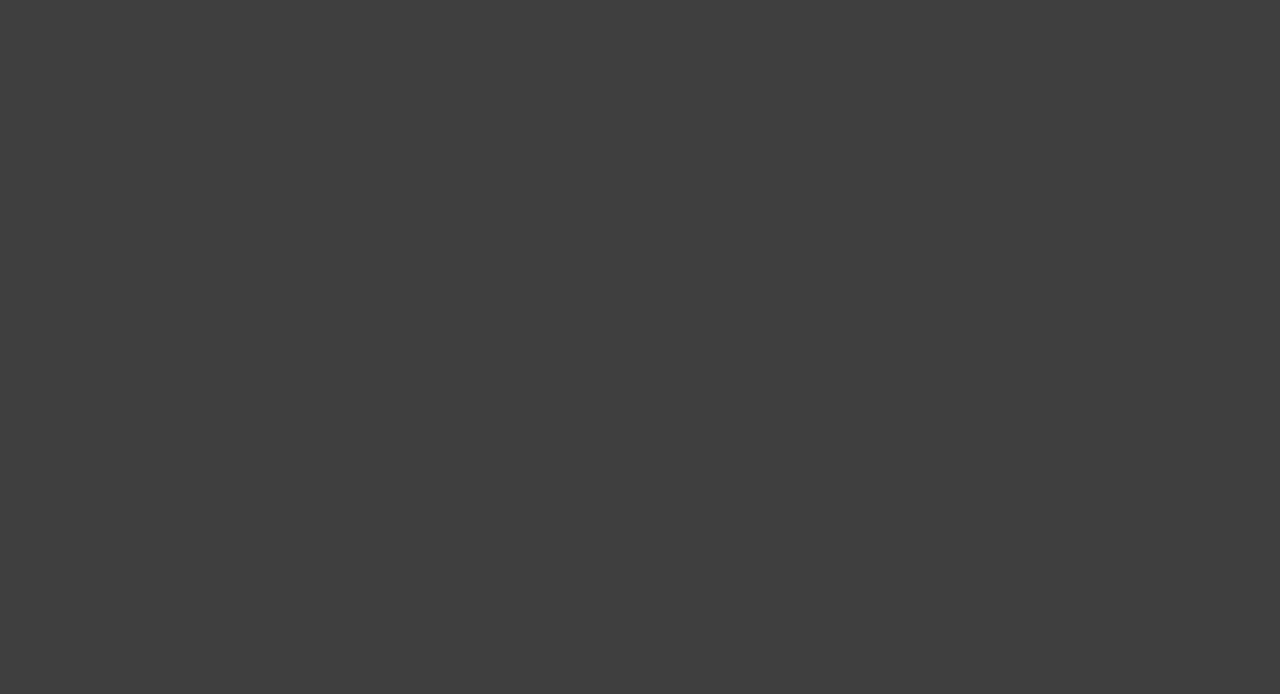
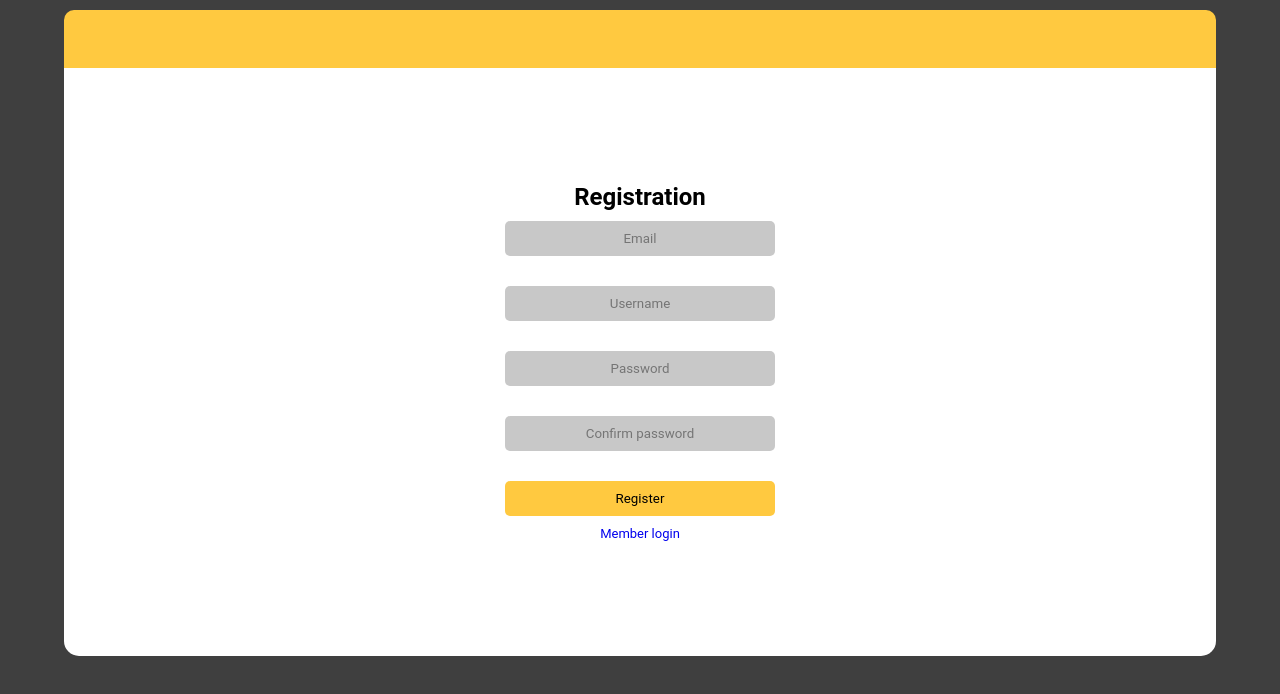
Before and after one commit to dmitrobaz/trainee-app, a React (Create React App) app: page /trainee-app/registration in a window 1280 px wide. Shown: the top 694 px of the page. Built offline with nearby package versions, Linux system fonts and the light colour scheme.

Commit message:
created gh-deploy branch, work only nav and reg page

```diff
--- a/package.json
+++ b/package.json
@@ -2,7 +2,7 @@
   "name": "trainee-app-ts",
   "version": "0.1.0",
   "private": true,
-  "homepage": "https://dmitrobaz.github.io",
+  "homepage": "https://dmitrobaz.github.io/trainee-app",
   "dependencies": {
     "@testing-library/jest-dom": "^5.11.4",
     "@testing-library/react": "^11.1.0",
--- a/src/Route.tsx
+++ b/src/Route.tsx
@@ -27,15 +27,15 @@ const Route: React.FC = () => {
       <ReactRoute path="/cart" component={Cart} />
 
 
-      <ReactRoute path="/" component={Navigation} exact />
-      <ReactRoute path="/login" component={Login} />
-      <ReactRoute path="/registration" component={Registration} />
-      {isAuthenticated ? <Redirect from='/login' to="/products" /> : <Redirect from='/products' to="/login" />}
-      <ReactRoute path="/products" component={Products} exact />
-      <ReactRoute path="/products/people" component={Peolpe} exact />
-      <ReactRoute path="/products/people/card" component={CardPage} />
-      <ReactRoute path="/products/starships" component={StarShip} exact />
-      <ReactRoute path="/products/starships/card" component={CardPage} />
+      <ReactRoute path="/trainee-app/" component={Navigation} exact />
+      <ReactRoute path="/trainee-app/login" component={Login} />
+      <ReactRoute path="/trainee-app/registration" component={Registration} />
+      {isAuthenticated ? <Redirect from='/trainee-app/login' to="/trainee-app/products" /> : <Redirect from='/trainee-app/products' to="/trainee-app/login" />}
+      <ReactRoute path="/trainee-app/products" component={Products} exact />
+      <ReactRoute path="/trainee-app/products/people" component={Peolpe} exact />
+      <ReactRoute path="/trainee-app/products/people/card" component={CardPage} />
+      <ReactRoute path="/trainee-app/products/starships" component={StarShip} exact />
+      <ReactRoute path="/trainee-app/products/starships/card" component={CardPage} />
 
     </Switch>
   );
--- a/src/pages/Login.tsx
+++ b/src/pages/Login.tsx
@@ -107,7 +107,7 @@ const Login: React.FC<ILogin> = () => {
                     buttonText="Login"
                     formTitle="Login"
                     linkText="Forgot password"
-                    link="/registration"
+                    link="/trainee-app/registration"
                     errorSingUp={errorSingUp}
                 />
 
--- a/src/pages/Navigation.tsx
+++ b/src/pages/Navigation.tsx
@@ -6,9 +6,9 @@ const Main: React.FC = () => {
     return (
         <div className='main-page'>
             <h1>Naviagation page</h1>
-            <Link to="/registration">Registration</Link>
-            <Link to="/login">Login</Link>
-            <Link to="/products">Products</Link>
+            <Link to="/trainee-app/registration">Registration</Link>
+            <Link to="/trainee-app/login">Login</Link>
+            <Link to="/trainee-app/products">Products</Link>
 
 
         </div>
--- a/src/pages/Registration.tsx
+++ b/src/pages/Registration.tsx
@@ -35,7 +35,7 @@ const Registration: React.FC<IRegProps> = () => {
         localStorage.setItem('users', JSON.stringify(formData));
 
         // Redirect to login page
-        history.push('/login')
+        history.push('/trainee-app/login')
     }
 
     return (
@@ -45,7 +45,7 @@ const Registration: React.FC<IRegProps> = () => {
                 config={formConfig}
                 buttonText="Register"
                 linkText="Member login"
-                link="/login"
+                link="/trainee-app/login"
                 formTitle="Registration"
             />
         </MainWrapper>
```
